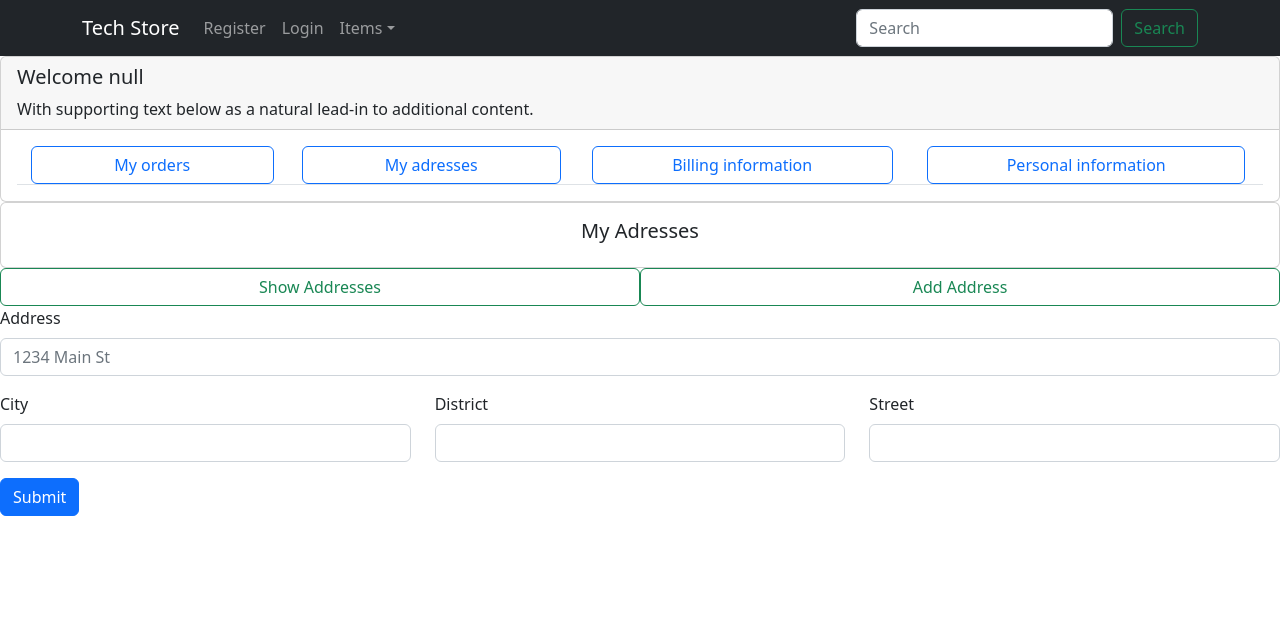
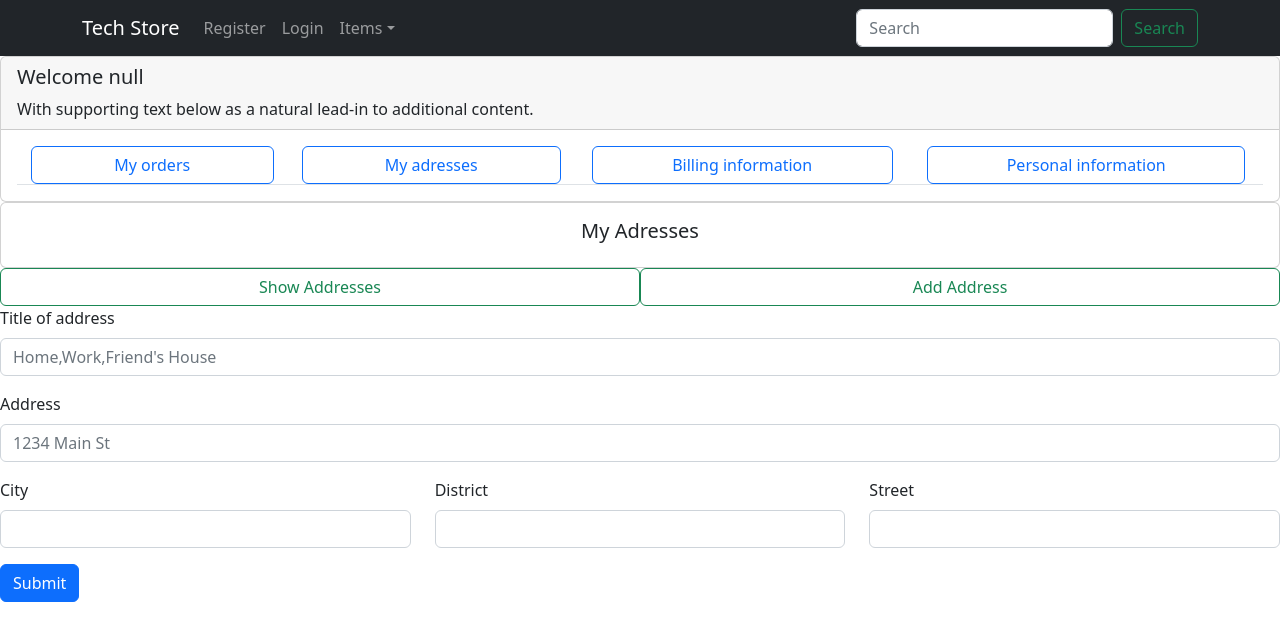
Before and after one commit to ekinbayri/techstore, a React (Create React App) app: page /profile/addresses/addressform in a window 1280 px wide. Shown: the top 640 px of the page. Built offline with nearby package versions, Linux system fonts and the light colour scheme.

Commit message:
address title

```diff
--- a/src/components/AddressComponent.js
+++ b/src/components/AddressComponent.js
@@ -1,7 +1,7 @@
 import React from 'react'
 import { Card } from 'react-bootstrap'
 
-function AddressComponent({title,city,district,street}) {
+function AddressComponent({title,addressExplanation,city,district,street}) {
   return (
     <Card style={{ width: '18rem' }}>
       <Card.Header>
@@ -9,7 +9,7 @@ function AddressComponent({title,city,district,street}) {
       </Card.Header>
       <Card.Body>
         <Card.Text>
-          {title} {city} {district} {street}
+          {addressExplanation} {city} {district} {street}
         </Card.Text>
         <Card.Link href="#">Edit address</Card.Link>
         <Card.Link href="#">Delete address</Card.Link>
--- a/src/components/AddressForm.js
+++ b/src/components/AddressForm.js
@@ -6,7 +6,7 @@ import { useState } from 'react';
 import { useNavigate } from "react-router-dom";
 function AddressForm(){
     const [addressExplanation,setAddressExplanation] = useState("")
-    const [addressTitle,setAddressTitle] = useState("")
+    const [title,setTitle] = useState("")
     const [city,setCity] = useState("")
     const [district,setDistrict] = useState("")
     const [street,setStreet] = useState("")
@@ -16,7 +16,7 @@ function AddressForm(){
         setAddressExplanation(value)
     }
     const handleAddressTitle = (value) =>{
-      setAddressTitle(value)
+      setTitle(value)
   }
 
     const handleCity = (value) =>{
@@ -31,11 +31,11 @@ function AddressForm(){
     const handleForm = () =>{
         sendRequest()
         setAddressExplanation("")
-        setAddressTitle("")
+        setTitle("")
         setCity("")
         setDistrict("")
         setStreet("")
-        window.location.reload(false);
+        navigate("/");
 
     }
     const sendRequest = () =>{
@@ -46,6 +46,7 @@ function AddressForm(){
                 "Content-Type":"application/json"
             },
             body : JSON.stringify({
+                title: title,
                 city : city,
                 district: district,
                 street: street,
@@ -62,10 +63,18 @@ function AddressForm(){
     return (
         <Form>
 
+    <Form.Group className="mb-3" controlId="formGridAddress1">
+        <Form.Label>Title of address</Form.Label>
+        <Form.Control placeholder="Home,Work,Friend's House" onChange={(e) => handleAddressTitle(e.target.value)}/>
+      </Form.Group>
+
+
+
       <Form.Group className="mb-3" controlId="formGridAddress1">
         <Form.Label>Address</Form.Label>
         <Form.Control placeholder="1234 Main St" onChange={(e) => handleAddressExplanation(e.target.value)}/>
       </Form.Group>
+
 
 
       <Row className="mb-3">
--- a/src/pages/Addresses.js
+++ b/src/pages/Addresses.js
@@ -26,7 +26,7 @@ function Addresses() {
     .catch((err) => console.log(err))
     const rows = [];
     for (let i = 0; i < resultArr.length; i++) {
-    rows.push(<AddressComponent title = {resultArr[i].addressExplanation} city = {resultArr[i].city} district = {resultArr[i].district} street = {resultArr[i].street} key={i} />);
+    rows.push(<AddressComponent title = {resultArr[i].title} addressExplanation = {resultArr[i].addressExplanation} city = {resultArr[i].city} district = {resultArr[i].district} street = {resultArr[i].street} key={i} />);
     }
     return <Row>{rows}</Row>;
 
```
